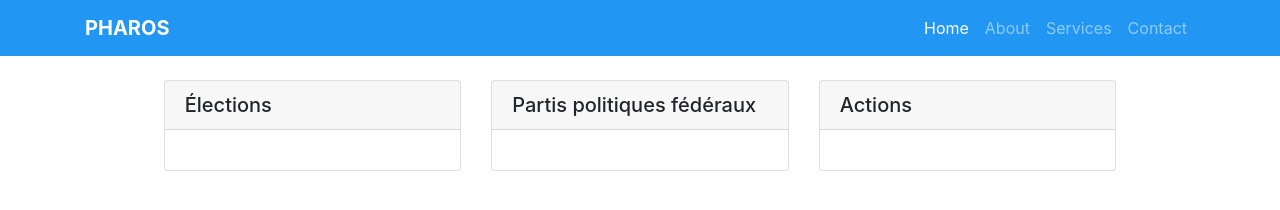
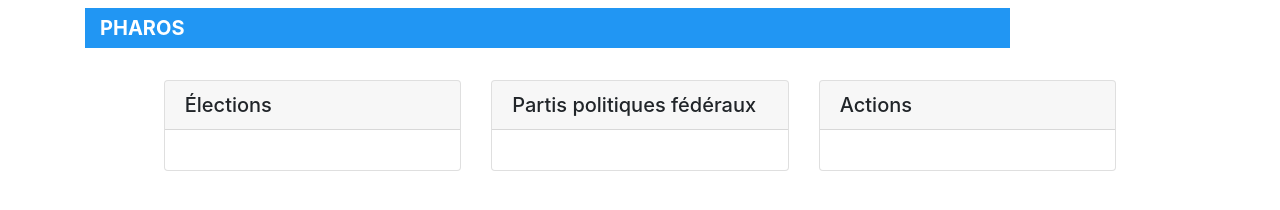
Before and after one commit to thomboil/PharosWeb, a website: page index.html in a window 1280 px wide. Drawn offline with Linux system fonts and the light colour scheme.

Commit message:
NavBar testChangement - SC

```diff
--- a/index.html
+++ b/index.html
@@ -21,13 +21,18 @@
 <body>
 
   <!-- Navigation -->
-  <nav class="navbar navbarbg navbar-expand-lg navbar-dark fixed-top">
+
+      <nav class="navbar navbar-expand-lg navbar-dark fixed-top">
         <div class="container">
+          <div class="col-md-10 justify-content-md-center navbarbg">
+
+
             <a class="navbar-brand font-weight-bold" href="#">PHAROS</a>
             <button class="navbar-toggler" type="button" data-toggle="collapse" data-target="#navbarResponsive" aria-controls="navbarResponsive" aria-expanded="false" aria-label="Toggle navigation">
               <span class="navbar-toggler-icon"></span>
             </button>
             <div class="collapse navbar-collapse" id="navbarResponsive">
+            <!--
               <ul class="navbar-nav ml-auto">
                 <li class="nav-item active">
                   <a class="nav-link" href="#">Home
@@ -44,6 +49,8 @@
                   <a class="nav-link" href="#">Contact</a>
                 </li>
               </ul>
+              -->
+            </div>
           </div>
         </div>
       </nav>
```
Also changed, not shown: css/blog-home.css (line endings or trailing spaces). Lines whose indentation alone changed are shown as unchanged.
